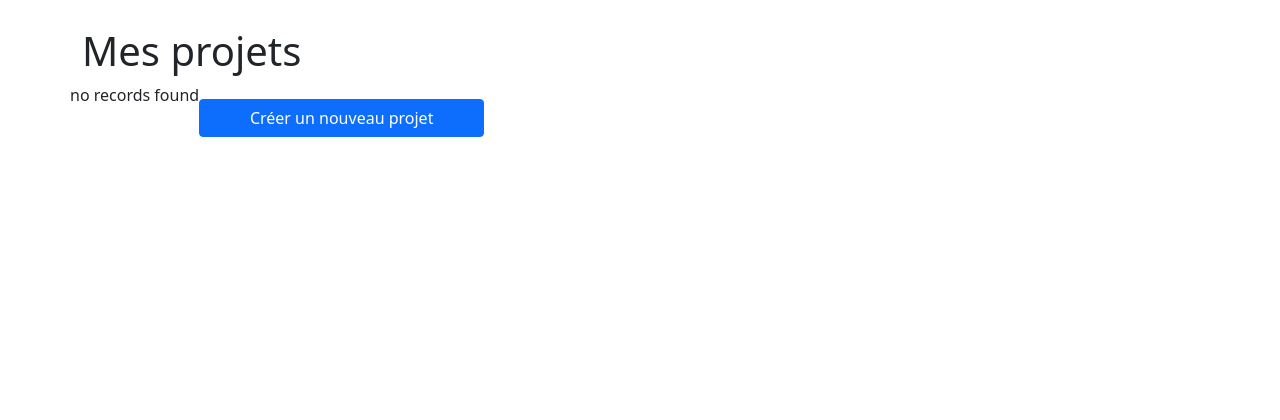
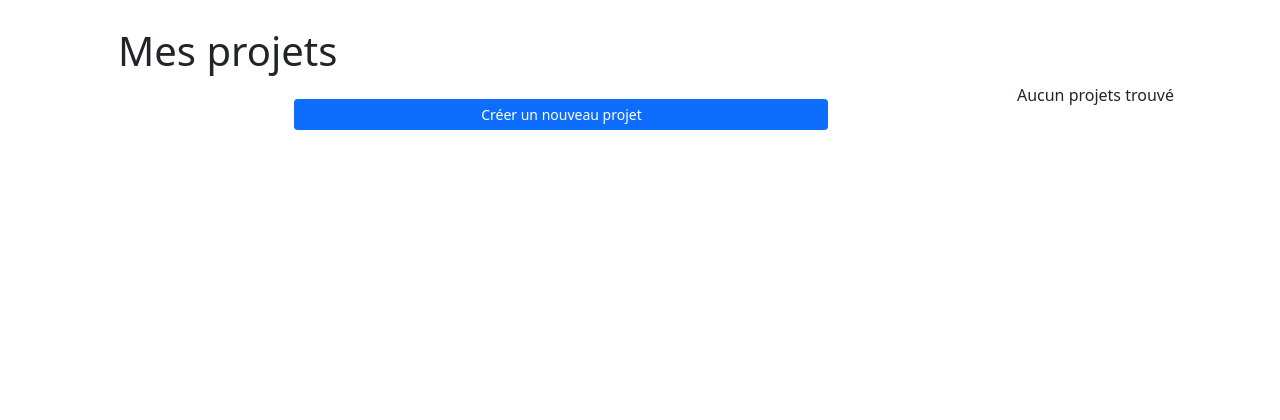
Before and after one commit to JEANThibaut/Batiment-Aleau, a Symfony app: template templates/project/index.html.twig in a window 1280 px wide. Shown: the part 347-767 px from the top of the page. Run offline with Twig, Linux system fonts and the light colour scheme; the template is opened without the code that fills it, so the values that code supplies are empty; some libraries are stand-ins or nearby versions.

Commit message:
New Project form

```diff
--- a/public/css/main.css
+++ b/public/css/main.css
@@ -1,11 +1,12 @@
 
 .accordion {
+  border-radius: 0.5em;
     background-color: #eee;
     color: #444;
     cursor: pointer;
     padding: 1em;
     width: 100%;
-    text-align: left;
+    text-align: center;
     border: none;
     outline: none;
     transition: 0.4s;
@@ -17,8 +18,12 @@
 
 
   .panel {
-    padding: 0 18px;
+    padding: 0 1em;
     background-color: white;
     display: none;
     overflow: hidden;
   }
+
+  .card{
+    border-radius: 0.5em;
+  }
--- a/src/Controller/ProjectController.php
+++ b/src/Controller/ProjectController.php
@@ -25,6 +25,7 @@
     {
         $user=$this->getUser();
         $projects = $projectRepository->findProjects($user);
+        dump($projects);
         return $this->render('project/index.html.twig', [
             'projects' => $projects,
         ]);
@@ -39,6 +40,7 @@
 
         if ($form->isSubmitted() && $form->isValid()) {
             $project->setUser($this->getUser());
+            $project->setDate(new \DateTime());
             $entityManager = $this->getDoctrine()->getManager();
             $entityManager->persist($project);
             $entityManager->flush();
--- a/templates/base.html.twig
+++ b/templates/base.html.twig
@@ -21,7 +21,7 @@
         {% include 'header.html.twig' %}
         <main>
             <section class="container my-5">
-                <div class="row">
+                <div class="row mx-4">
                     {% block body %}
 
                     {% endblock %}
--- a/templates/project/_form.html.twig
+++ b/templates/project/_form.html.twig
@@ -1,4 +1,4 @@
 {{ form_start(form) }}
     {{ form_widget(form) }}
-    <button class="btn">{{ button_label|default('Save') }}</button>
+    <button class="btn btn-primary">{{ button_label|default('Enregistrer') }}</button>
 {{ form_end(form) }}
--- a/templates/project/index.html.twig
+++ b/templates/project/index.html.twig
@@ -5,30 +5,29 @@
 {% block body %}
 
     <h1>Mes projets</h1>
+        <button class="btn btn-sm btn-primary w-50 my-3 m-auto" href="{{ path('project_new') }}">Créer un nouveau projet</button>
 
-
-
-
-        <tbody>
         {% for project in projects %}
 
-        <button class="accordion my-1">{{ project.title }} {{ project.category }}</button>
-        <div class="panel">
-            <p>{{ project.description }}</p>
+        <button class="accordion my-1 m-auto w-75">{{ project.title }} / {{ project.category }}</button>
+        <div class="panel card m-auto w-75 text-center">
             <p>{{ project.client }}</p>
             <p>{{ project.description }}</p>
             <p>Date de fin de projet:  {{ project.deadline ? project.deadline|date('Y-m-d H:i:s') : '' }}</p>
-            <a href="{{ path('project_show', {'id': project.id}) }}">Détails</a>
-            <a href="{{ path('project_edit', {'id': project.id}) }}">Modifier</a>
+            <a class="btn btn-primary my-1" href="{{ path('project_show', {'id': project.id}) }}">Détails</a>
+            <a class="btn btn-primary my-1" href="{{ path('project_edit', {'id': project.id}) }}">Modifier</a>
+            <button class="accordion my-1">Voir les tâches</button>
+            <div class="panel card my-1">
+                {% for task in project.tasks %}
+                    <p>{{ task.title }} {{ task.description }}</p>
+                    <button>{{ task.state}} </button>
+                {% endfor %}
+            </div>
         </div>
 
-        {% else %}
-            <tr>
-                <td colspan="8">no records found</td>
-            </tr>
-        {% endfor %}
-
-
-    <button class="btn btn-primary my-3 w-25" href="{{ path('project_new') }}">Créer un nouveau projet</button>
-
+            {% else %}
+                <tr>
+                    <td colspan="8">Aucun projets trouvé</td>
+                </tr>
+            {% endfor %}
 {% endblock %}
--- a/templates/project/show.html.twig
+++ b/templates/project/show.html.twig
@@ -42,7 +42,7 @@
         <p>{{ task.title }}</p>
         <p>{{ task.description }}</p>
         <P>{{ task.state}}
-
+        <a href="{{ path('project_edit', {'id': project.id}) }}">edit</a>
     {% endfor %}
 
     <a href="{{ path('project_index') }}">back to list</a>
```
Also changed, not shown: src/Form/ProjectType.php (+10 -4 lines), templates/project/new.html.twig (+10 -5 lines).
